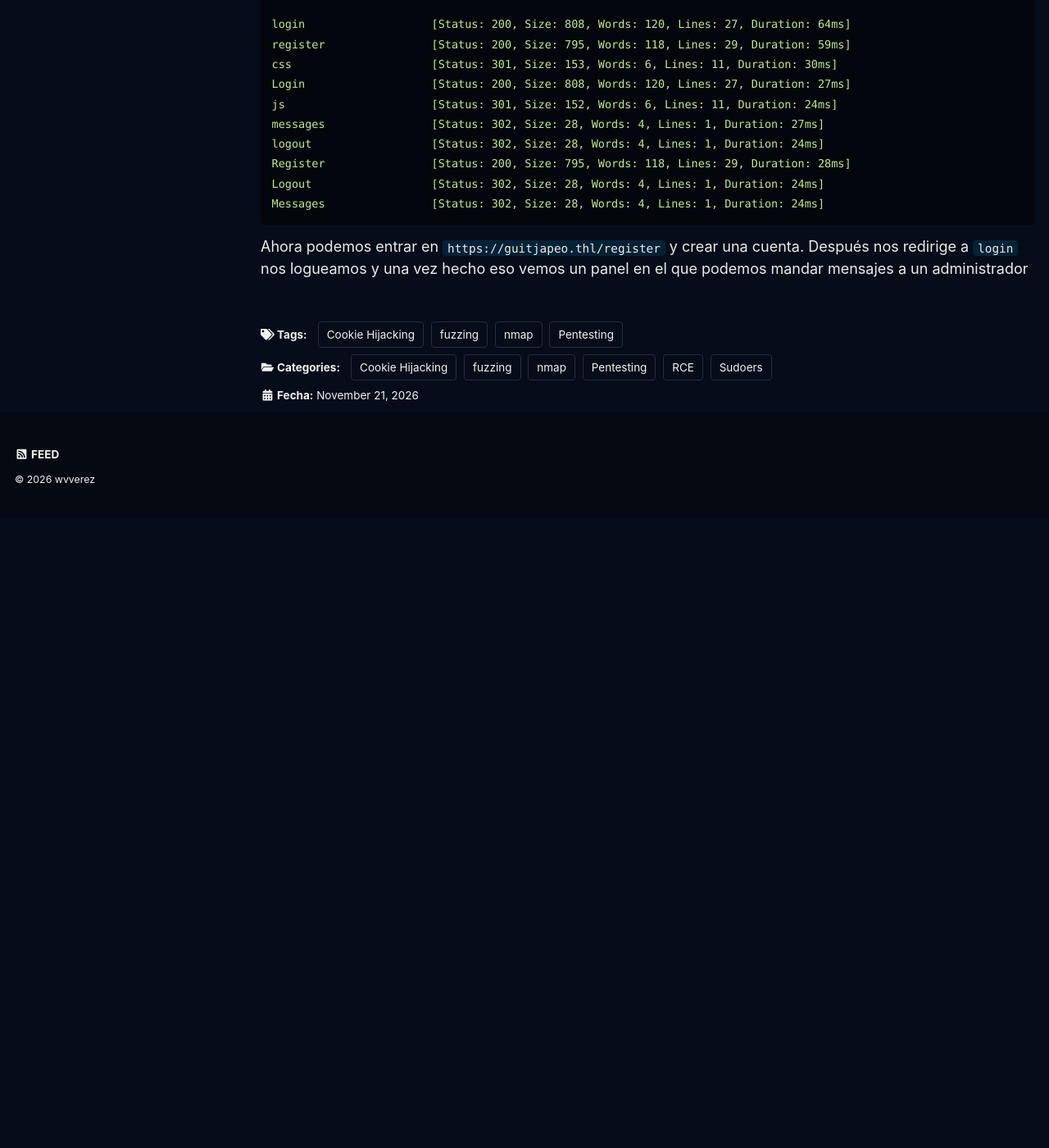
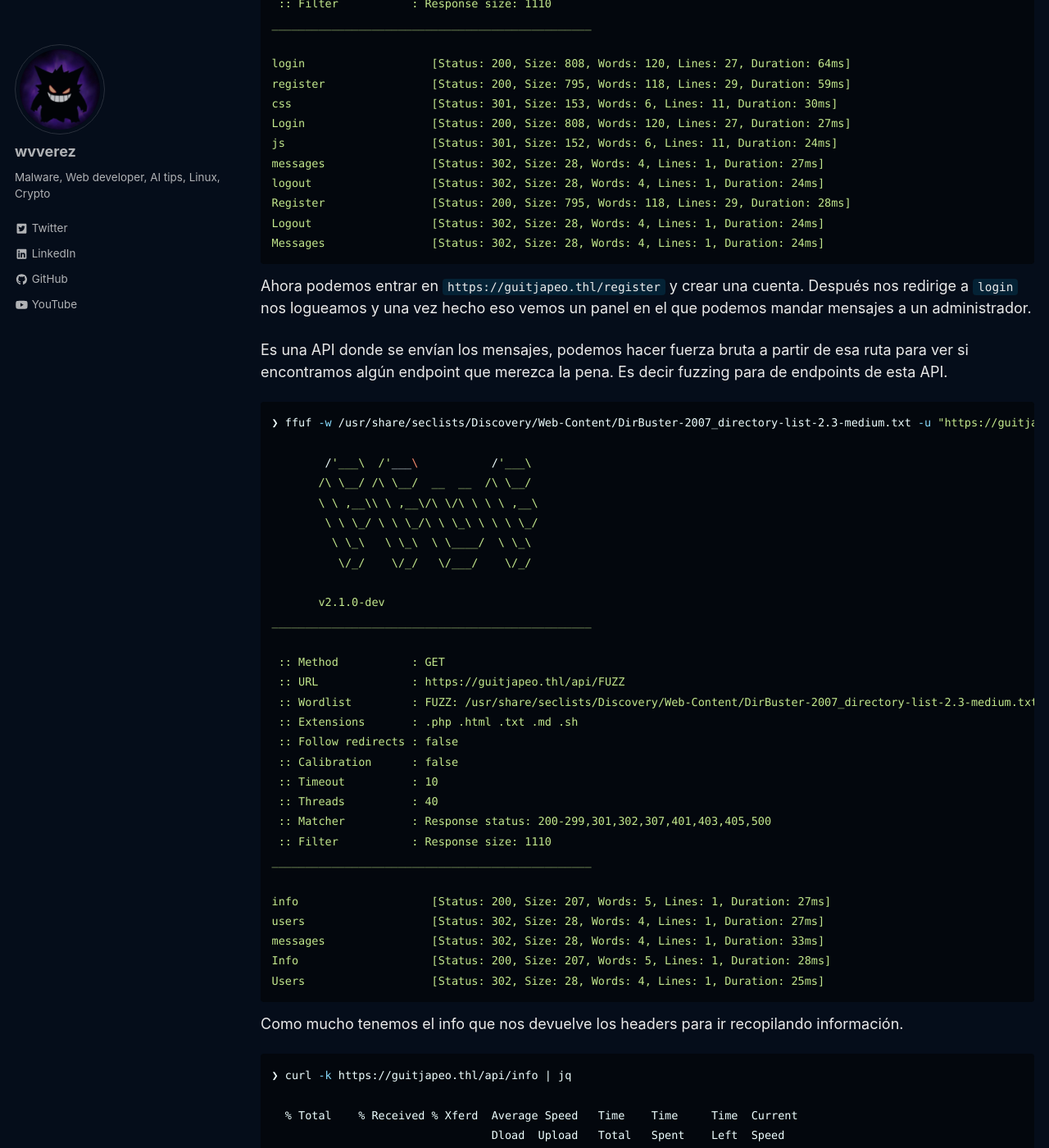
Before and after one commit to wvverez/wvverez.github.io, a Jekyll site: the page built from _posts/2026-11-22-guitjapeo.md, in a window 1280 px wide and 1400 px high, scrolled down 2885 px. Shown: the whole window at 82% size. Built offline with Jekyll 4.4.1, drawn with Linux system fonts in a browser that asks for light colours; cached includes are drawn as plain includes; a script that is not in the unit is left out; before the commit the page ends 3515 px from its top, so only the background shows below that; some of the changed text lies outside the part shown.

Commit message:
Update 2026-11-22-guitjapeo.md

````diff
--- a/_posts/2026-11-22-guitjapeo.md
+++ b/_posts/2026-11-22-guitjapeo.md
@@ -97,6 +97,8 @@ Encontramos una web con el dominio `guitjapeo.thl`, lo añadimos a `/etc/hosts`
 ❯ sudo echo '192.168.91.227 guitjapeo.thl' | sudo tee -a /etc/hosts
 ```
 
+# Enumeración Web
+
 En la página principal de primeras no encontramos nada de lo que poder abusar así que lo siguiente que haremos será hacer `fuzzing web` para buscar posibles rutas o directorios de los que poder abusar.
 
 ```sh
@@ -136,4 +138,80 @@ Logout                  [Status: 302, Size: 28, Words: 4, Lines: 1, Duration: 24
 Messages                [Status: 302, Size: 28, Words: 4, Lines: 1, Duration: 24ms]
 ```
 
-Ahora podemos entrar en `https://guitjapeo.thl/register` y crear una cuenta. Después nos redirige a `login` nos logueamos y una vez hecho eso vemos un panel en el que podemos mandar mensajes a un administrador
+Ahora podemos entrar en `https://guitjapeo.thl/register` y crear una cuenta. Después nos redirige a `login` nos logueamos y una vez hecho eso vemos un panel en el que podemos mandar mensajes a un administrador.
+
+Es una API donde se envían los mensajes, podemos hacer fuerza bruta a partir de esa ruta para ver si encontramos algún endpoint que merezca la pena. Es decir fuzzing para de endpoints de esta API.
+
+```sh
+❯ ffuf -w /usr/share/seclists/Discovery/Web-Content/DirBuster-2007_directory-list-2.3-medium.txt -u "https://guitjapeo.thl/api/FUZZ" -e .php,.html,.txt,.md,.sh -fs 1110
+
+        /'___\  /'___\           /'___\
+       /\ \__/ /\ \__/  __  __  /\ \__/
+       \ \ ,__\\ \ ,__\/\ \/\ \ \ \ ,__\
+        \ \ \_/ \ \ \_/\ \ \_\ \ \ \ \_/
+         \ \_\   \ \_\  \ \____/  \ \_\
+          \/_/    \/_/   \/___/    \/_/
+
+       v2.1.0-dev
+________________________________________________
+
+ :: Method           : GET
+ :: URL              : https://guitjapeo.thl/api/FUZZ
+ :: Wordlist         : FUZZ: /usr/share/seclists/Discovery/Web-Content/DirBuster-2007_directory-list-2.3-medium.txt
+ :: Extensions       : .php .html .txt .md .sh
+ :: Follow redirects : false
+ :: Calibration      : false
+ :: Timeout          : 10
+ :: Threads          : 40
+ :: Matcher          : Response status: 200-299,301,302,307,401,403,405,500
+ :: Filter           : Response size: 1110
+________________________________________________
+
+info                    [Status: 200, Size: 207, Words: 5, Lines: 1, Duration: 27ms]
+users                   [Status: 302, Size: 28, Words: 4, Lines: 1, Duration: 27ms]
+messages                [Status: 302, Size: 28, Words: 4, Lines: 1, Duration: 33ms]
+Info                    [Status: 200, Size: 207, Words: 5, Lines: 1, Duration: 28ms]
+Users                   [Status: 302, Size: 28, Words: 4, Lines: 1, Duration: 25ms]
+```
+
+Como mucho tenemos el info que nos devuelve los headers para ir recopilando información.
+
+```sh
+❯ curl -k https://guitjapeo.thl/api/info | jq
+
+  % Total    % Received % Xferd  Average Speed   Time    Time     Time  Current
+                                 Dload  Upload   Total   Spent    Left  Speed
+100   179 100   179   0     0 25571     0  --:--:-- --:--:-- --:--:-- 29833
+{
+  "host": "guitjapeo.thl",
+  "x-real-ip": "192.168.91.191",
+  "x-forwarded-for": "192.168.91.191",
+  "x-forwarded-proto": "https",
+  "connection": "close",
+  "user-agent": "curl/8.17.0",
+  "accept": "*/*"
+}
+```
+
+El formulario de mensajes pide 2 cosas para mandar a `Administrador` un mensaje y una url. Podemos hacer una comprobación de pasarle nuestra IP como URL y montarnos un servidor con Python del lado de atacante.
+
+```sh
+Mensaje: Test wvverez
+URL: http://192.168.91.191
+```
+
+Y de el otro lado veremos lo siguiente.
+
+```sh
+❯ python3 -m http.server 80
+Serving HTTP on 0.0.0.0 port 80 (http://0.0.0.0:80/) ...
+192.168.91.227 - - [22/Nov/2026 15:44:22] "GET / HTTP/1.1" 200 -
+192.168.91.227 - - [22/Nov/2026 15:44:22] code 404, message File not found
+192.168.91.227 - - [22/Nov/2026 15:44:22] "GET /favicon.ico HTTP/1.1" 404 -
+192.168.91.227 - - [22/Nov/2026 15:44:39] "GET / HTTP/1.1" 200 -
+192.168.91.227 - - [22/Nov/2026 15:44:39] code 404, message File not found
+192.168.91.227 - - [22/Nov/2026 15:44:39] "GET /favicon.ico HTTP/1.1" 404 -
+192.168.91.227 - - [22/Nov/2026 15:44:56] "GET / HTTP/1.1" 200 -
+192.168.91.227 - - [22/Nov/2026 15:44:56] code 404, message File not found
+192.168.91.227 - - [22/Nov/2026 15:44:56] "GET /favicon.ico HTTP/1.1" 404 -
+```
````
